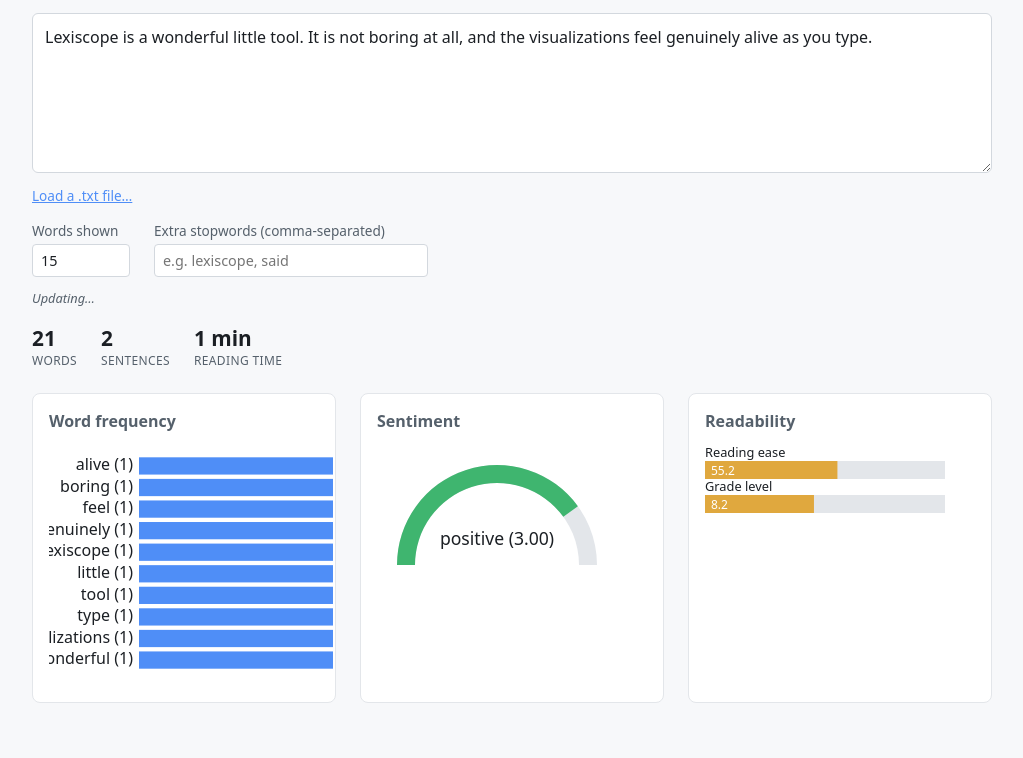
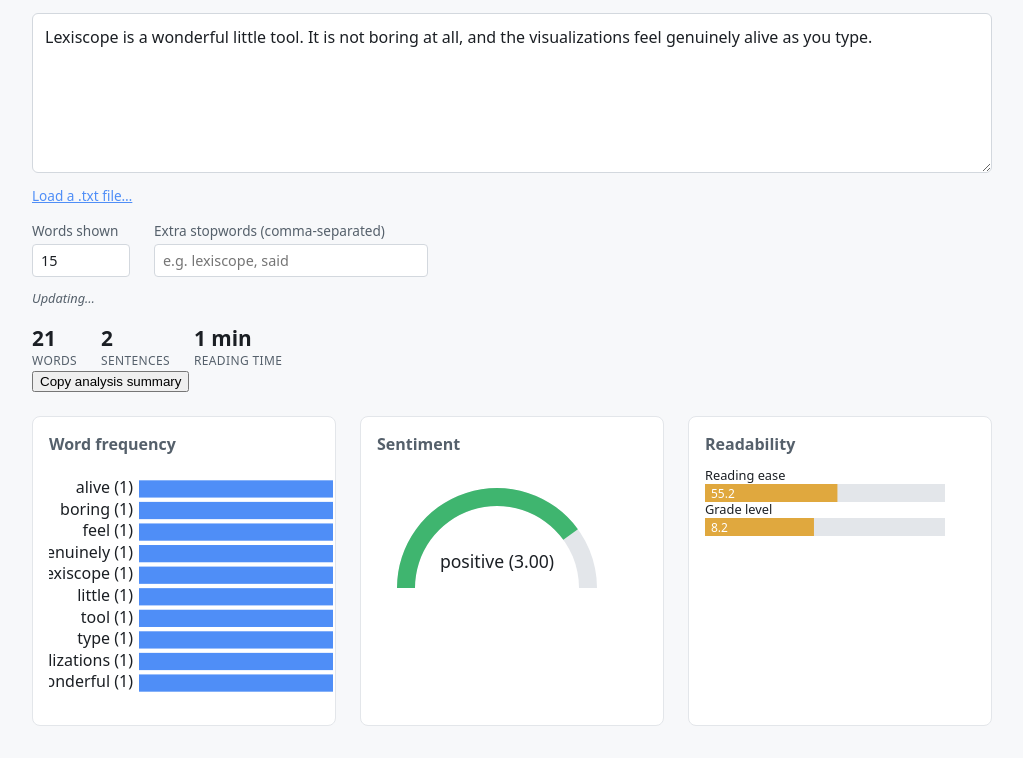
Before and after one commit to ctkrug/lexiscope, a website built with Vite: page index.html in a window 1280 px wide. Shown: the part 125-883 px from the top of the page, without its empty margins (128-1151 px from the left). Before the commit the page ends 860 px from the top, so only its background shows below. Built offline with nearby package versions, Linux system fonts and the light colour scheme.

Commit message:
feat(ui): add a copy-analysis-summary button
Markup only; clipboard wiring follows in the next commit.

```diff
--- a/index.html
+++ b/index.html
@@ -36,6 +36,7 @@
       </section>
       <span id="pending-indicator" hidden>Updating&hellip;</span>
       <div id="stats-strip"></div>
+      <button type="button" id="copy-summary">Copy analysis summary</button>
       <section id="visualizations">
         <div class="panel">
           <h2>Word frequency</h2>
```
